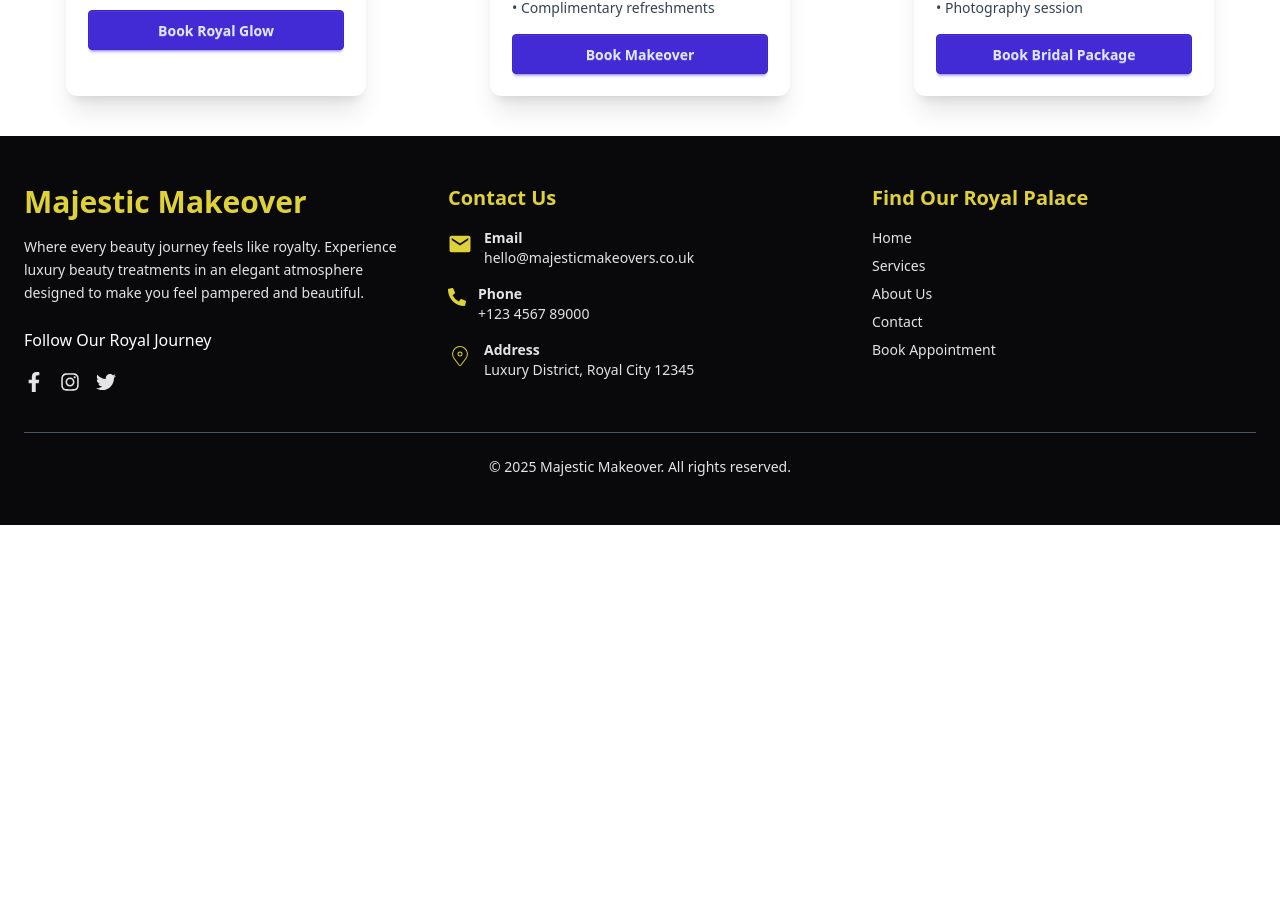
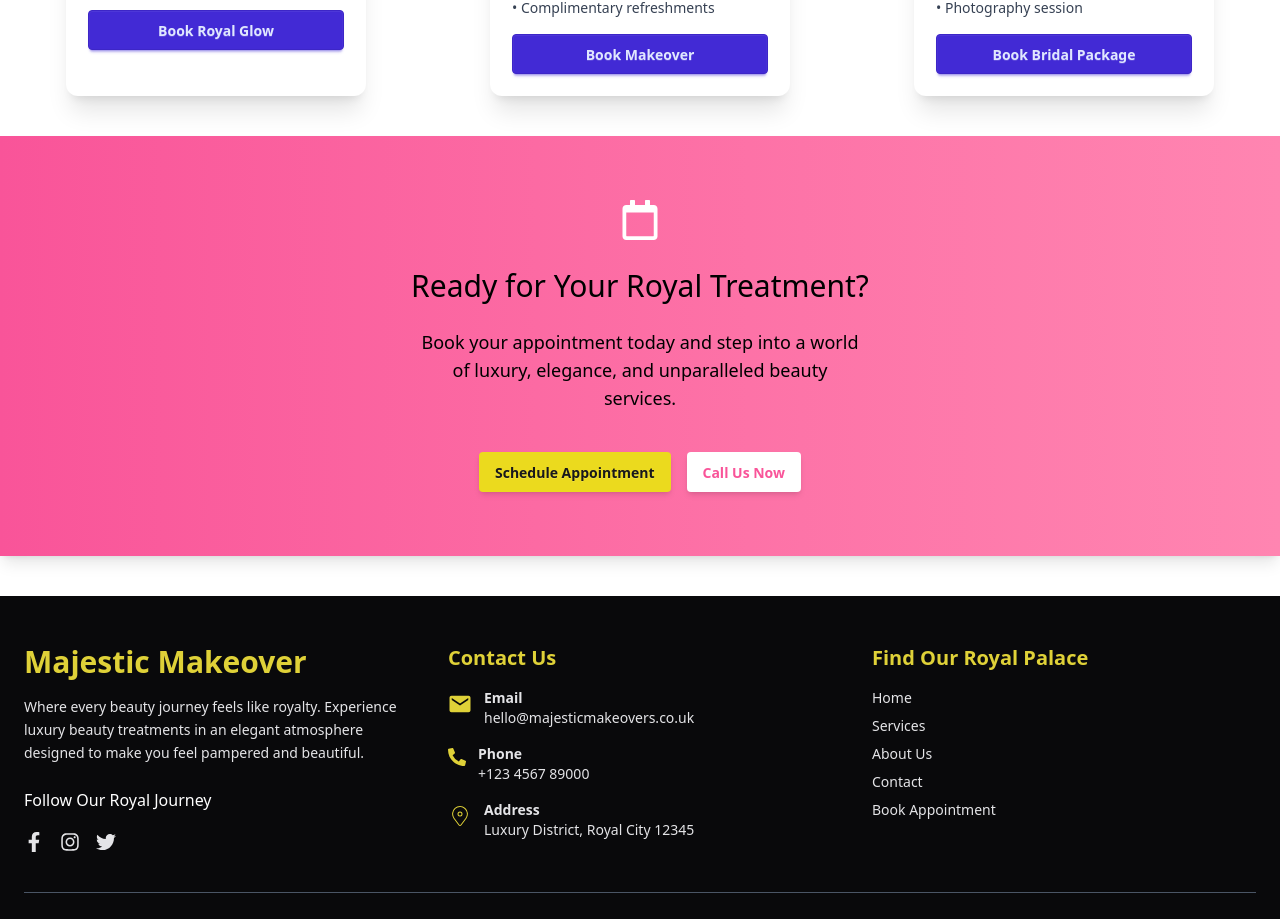
Before and after one commit to DevCabin25/majestic-makeovers, a React (Vite) app: page / in a window 1280 px wide. Shown: the part 1526-2445 px from the top of the page. Before the commit the page ends 2051 px from the top, so only its background shows below. Built offline with nearby package versions, Linux system fonts and the light colour scheme.

Commit message:
Ready for Your Royal Treatment

```diff
--- a/src/components/Home/Home.jsx
+++ b/src/components/Home/Home.jsx
@@ -2,6 +2,7 @@ import React from 'react';
 import Banner from '../Banner/Banner';
 import ServicesSection from '../HomeSection/ServicesSection';
 import RoyalPricing from '../HomeSection/RoyalPricing';
+import RoyalTreatment from '../HomeSection/RoyalTreatment';
 
 const Home = () => {
     return (
@@ -9,6 +10,7 @@ const Home = () => {
          <Banner></Banner>
          <ServicesSection></ServicesSection>
          <RoyalPricing></RoyalPricing>
+         <RoyalTreatment></RoyalTreatment>
         </div>
     );
 };
--- /dev/null
+++ b/src/components/HomeSection/RoyalTreatment.jsx
@@ -0,0 +1,33 @@
+import React from "react";
+import { FaRegCalendar, FaPhoneAlt } from "react-icons/fa";
+
+const RoyalTreatment = () => {
+  return (
+    <div className="mb-10">
+      <div className="hero bg-gradient-to-r from-[#F95499] to-[#ff85b1]  shadow-lg py-12">
+        <div className="hero-content text-center flex flex-col items-center">
+          <FaRegCalendar size={40} className="text-white mb-3" />
+          <h1 className="text-3xl font-medium text-black mb-2">
+            Ready for Your Royal Treatment?
+          </h1>
+          <p className="text-black max-w-md mb-6 text-lg">
+            Book your appointment today and step into a world of luxury,
+            elegance, and unparalleled beauty services.
+          </p>
+
+          {/* Buttons */}
+          <div className="flex flex-col sm:flex-row gap-4">
+            <button className="btn bg-[#EBDA1E] hover:bg-blue-100 border-0 shadow-md flex items-center gap-2">
+              Schedule Appointment
+            </button>
+            <button className="btn bg-white text-[#F95499] hover:bg-pink-100 border-0 shadow-md flex items-center gap-2">
+              Call Us Now
+            </button>
+          </div>
+        </div>
+      </div>
+    </div>
+  );
+};
+
+export default RoyalTreatment;
```
